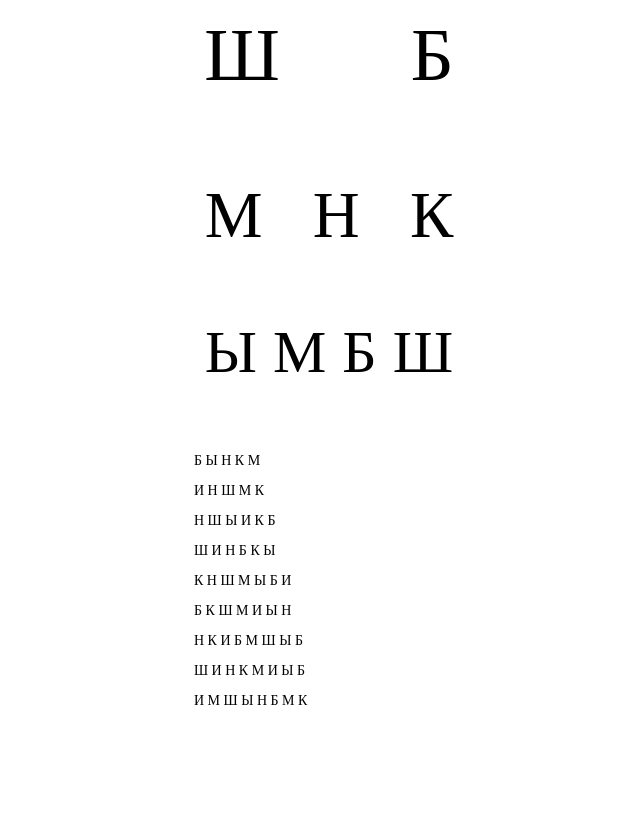
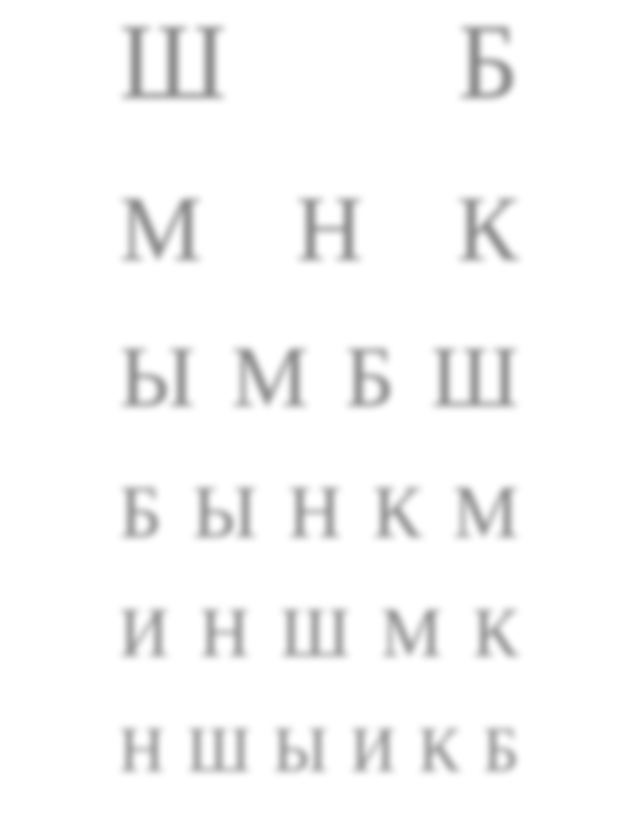
Before and after one commit to SeniorJava/goit-1, a plain HTML site: page lesson 7/task1.html in a window 1280 px wide. Shown: the top 820 px of the page, without its empty margins (311-951 px from the left). Drawn offline with Linux system fonts and the light colour scheme.

Commit message:
доделана таблица для проверки зрения

```diff
--- a/lesson 7/style1.css
+++ b/lesson 7/style1.css
@@ -1,49 +1,90 @@
-
+* { margin: 0; padding: 0;}
 
 body{
-	font-size: 14px;
+	font-size: 107px;
 }
 
 .sivtsev{
-   max-width: 270px;
-    margin: 0 auto;
-    padding: 10px;
-	margin-bottom:80px;
+    margin: 20px auto;
+     width: 420px;
+
 }
 
+.sivtsev p {
+    text-align: justify;
+    display: inline-block;
+    width: 400px;
+    vertical-align: top;
+
+}
+
+.sivtsev p:after {
+  display: inline-block;
+  width: 100%;
+  content: "";
+}
+
+.sivtsev p {
+    color: transparent;
+    text-shadow: gray 0 0 7px;
+}
+
+.uline{
+	border: 1px solid red;
+	width: 400px;
+	margin-top: -110px;
+    margin-bottom: 35px;
+}
 
 .sight01{
-	    word-spacing: 112px;
-    font-size: 535%;
-    margin: 0;
-    margin-bottom: 90px;
-    /* letter-spacing: 0.85em; */
-    text-align: center;
-    /* margin: 0 auto; */
-    padding: 0 10px;
-    padding-left: 10;
-    line-height: 100%;
+    font-size: 100%;
+    line-height: 0.8;
+}
+.sight02{
+    font-size: 88%;
+    line-height: 0.8;
+}
+.sight03{
+    font-size: 82%;
+    line-height: 0.8;
+}
+.sight04{
+    font-size: 70%;
+    line-height: 0.8;
+}
+.sight05{
+    font-size: 65%;
+     line-height: 0.8;
+}
+.sight06{
+    font-size: 59%;
+     line-height: 0.7;
+}
+.sight07{
+    font-size: 52%;
+     line-height: 0.7;
+}
+.sight08{
+    font-size: 44%;
+        line-height: 0.7;
+}
+.sight09{
+    font-size: 31%;
+        line-height: 0.7;
+}
+.sight10{
+    font-size: 16%;
+    margin-top: -30px;
+        line-height: 0.7;
 }
 
-.sight02{
-       font-size: 464%;
-    word-spacing: 34px;
-    text-align: center;
-    margin: 0;
-    margin-bottom: 80px;
-    padding: 0 10px;
-    line-height: 100%;
-    margin-top: 0;
+.sight15{
+    font-size: 10%;
+        line-height: 0.7;
+
 }
-
-.sight03{
-    font-size: 428%;
-    word-spacing: 1px;
-    text-align: center;
-    margin: 0;
-    padding: 0;
-    margin-bottom: 70px;
-    padding: 0 10px;
-    line-height: 100%;
-    margin-top: -5px;
+.sight20{
+    font-size: 8%;
+    margin-top: -65px;
+        line-height: 0.7;
 }
```
